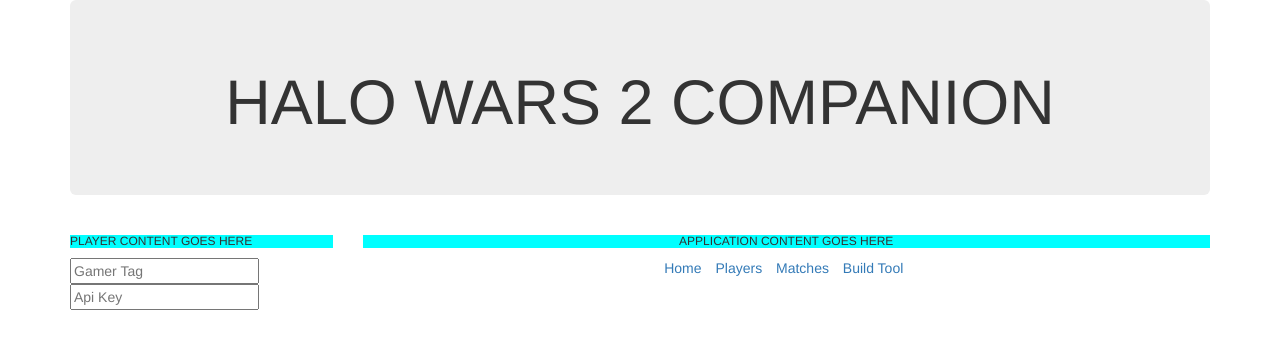
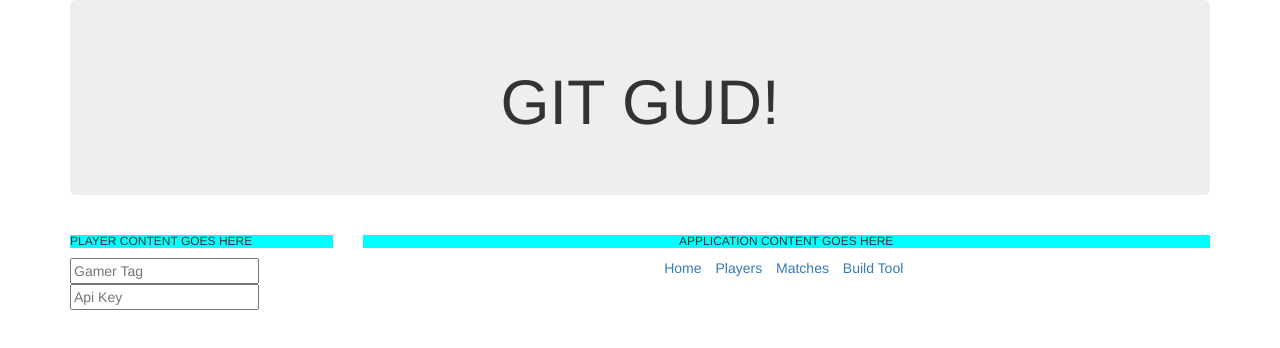
Before and after one commit to rintravia/hw2-companion, a plain HTML site: page index.html in a window 1280 px wide. Drawn offline with nearby package versions, Linux system fonts and the light colour scheme.

Commit message:
Update index.html

```diff
--- a/index.html
+++ b/index.html
@@ -11,7 +11,7 @@
 
 <div id="app" class="container">
   <div id="app-jumbotron" class="jumbotron" align="center">
-    <h1>HALO WARS 2 COMPANION</h1>
+    <h1>GIT GUD!</h1>
   </div>
   <div class="row" align="center">
     <div id="player-panel" class="col-md-3" align="left">
```
